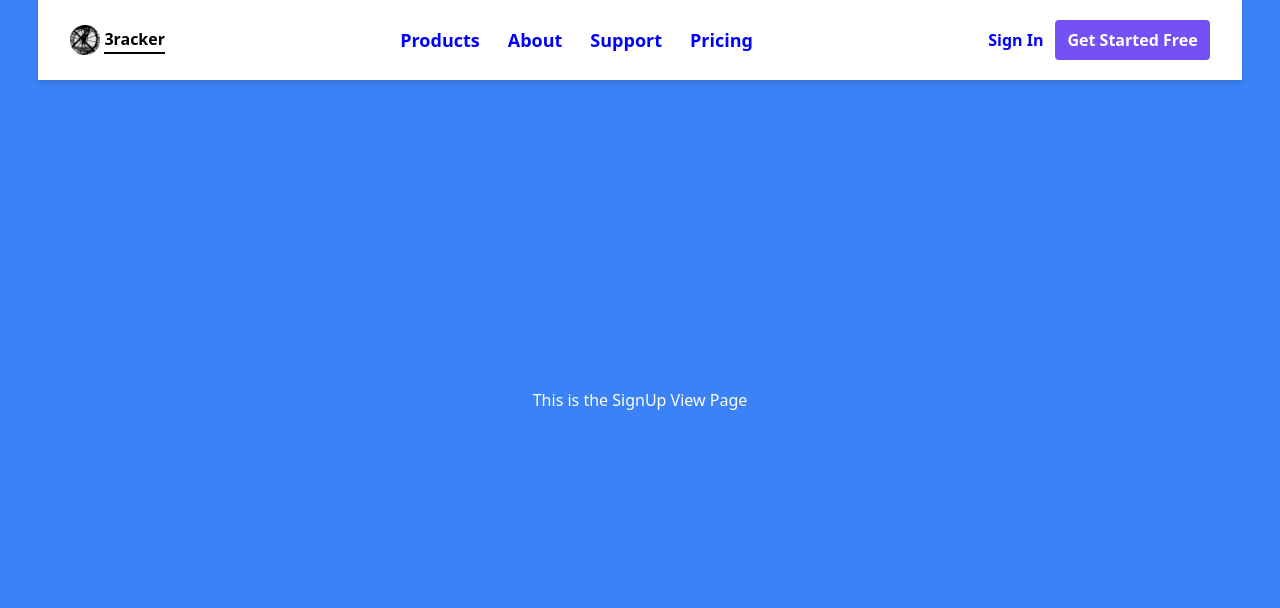
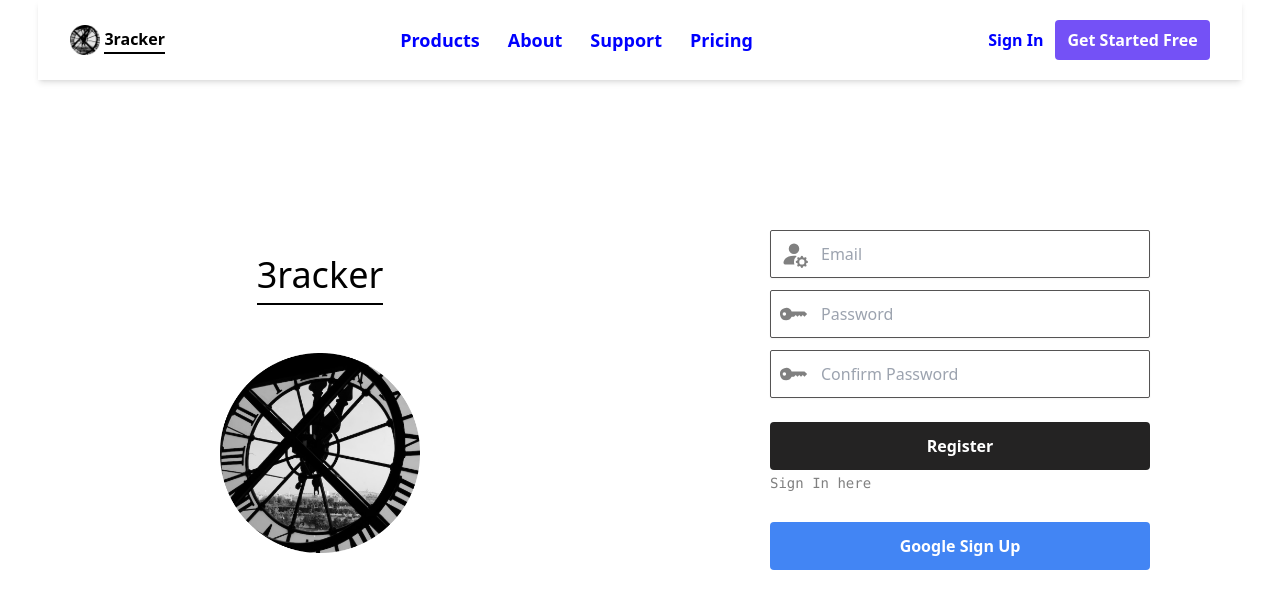
Before and after one commit to Oluwatoby8965/3racker-landing-page-, a React (Vite) app: page /auth/signup in a window 1280 px wide. Shown: the top 608 px of the page. Built offline with nearby package versions, Linux system fonts and the light colour scheme.

Commit message:
Added SignIn and Login page, enabled routing

```diff
--- a/src/components/home/asidenavigation/asideNavigation.tsx
+++ b/src/components/home/asidenavigation/asideNavigation.tsx
@@ -38,7 +38,7 @@ function AsideNavigation() {
         </div>
 
         <div className="mt-5 flex flex-col gap-y-3 items-start px-4">
-          <p className="font-bold text-linkPry">Sign In</p>
+          <NavLink className="font-bold text-linkPry" to="/auth">Sign In</NavLink>
           <NavLink
             to={"/auth/signup"}
             className="w-full text-center outline-0 bg-[#7451F6] px-3 py-2 text-[white] font-bold rounded"
--- a/src/components/svg/index.ts
+++ b/src/components/svg/index.ts
@@ -1,3 +1,4 @@
 export { KeySVG } from "./KeySVG";
 export { EmailSVG } from "./EmailSVG";
 export { GoogleSVG } from "./GoogleSVG";
+export { TelephoneFIllSVG } from "./telephoneFillSVG";
--- /dev/null
+++ b/src/components/svg/telephoneFillSVG.tsx
@@ -0,0 +1,17 @@
+// jshint esversion:6
+
+interface TelephoneFIllSVGProps {
+    size: number
+}
+
+function TelephoneFIllSVG({ size }: TelephoneFIllSVGProps) {
+    return (
+        <>
+            <svg xmlns="http://www.w3.org/2000/svg" width={size} height={size} fill="currentColor" className="bi bi-telephone-plus-fill" viewBox="0 0 16 16">
+                <path fillRule="evenodd" d="M1.885.511a1.745 1.745 0 0 1 2.61.163L6.29 2.98c.329.423.445.974.315 1.494l-.547 2.19a.678.678 0 0 0 .178.643l2.457 2.457a.678.678 0 0 0 .644.178l2.189-.547a1.745 1.745 0 0 1 1.494.315l2.306 1.794c.829.645.905 1.87.163 2.611l-1.034 1.034c-.74.74-1.846 1.065-2.877.702a18.634 18.634 0 0 1-7.01-4.42 18.634 18.634 0 0 1-4.42-7.009c-.362-1.03-.037-2.137.703-2.877L1.885.511zM12.5 1a.5.5 0 0 1 .5.5V3h1.5a.5.5 0 0 1 0 1H13v1.5a.5.5 0 0 1-1 0V4h-1.5a.5.5 0 0 1 0-1H12V1.5a.5.5 0 0 1 .5-.5z" />
+            </svg>
+        </>
+    )
+}
+
+export { TelephoneFIllSVG }
--- a/src/index.css
+++ b/src/index.css
@@ -1,7 +1,3 @@
 @tailwind base;
 @tailwind components;
 @tailwind utilities;
-
-/* body {
-    background: url("../src/assets/Office_people_large.png");
-} */
--- a/src/layouts/home/HomeLayout.tsx
+++ b/src/layouts/home/HomeLayout.tsx
@@ -49,9 +49,9 @@ function HomeLayout() {
 
                 {/* Auth - SignUp | SignIn */}
                 <div className="hidden md:flex gap-x-3 items-center">
-                    <p className="font-bold text-linkPry">Sign In</p>
+                    <NavLink className="font-bold text-linkPry" to="/auth">Sign In</NavLink>
                     <NavLink
-                        to={"auth/signup"}
+                        to={"signup"}
                         className="outline-0 bg-[#7451F6] px-3 py-2 text-[white] font-bold rounded"
                     >
                         Get Started Free
--- a/src/pages/auth/subroutes/loginPage.tsx
+++ b/src/pages/auth/subroutes/loginPage.tsx
@@ -1,14 +1,21 @@
 // jshint esversion:6
-
+import newClock from "../../../assets/New-clock.png"
 import { LoginView } from "../../../views/auth";
 
 function LoginPage() {
     return (
         <>
-        <div className="h-screen w-full pt-[5rem] grid grid-cols-1 md:grid-cols-2">
-            <LoginView />
-            {/* <p>Testing Something</p> */}
-        </div>
+            <div className="h-screen w-full  grid grid-cols-1 md:grid-cols-2 items-center">
+                <div className="hidden md:flex flex-col">
+                    <div className="flex flex-col items-center gap-y-[3rem]">
+                        <h1 className="text-4xl text-center w-max py-2 border-b-2 border-black">3racker</h1>
+                        <div className="w-[200px] h-[200px]">
+                            <img className="w-full h-full" src={newClock} alt="image of a clock" />
+                        </div>
+                    </div>
+                </div>
+                <LoginView />
+            </div>
         </>
     )
 }
--- a/src/pages/auth/subroutes/signupPage.tsx
+++ b/src/pages/auth/subroutes/signupPage.tsx
@@ -1,10 +1,21 @@
 // jshint esversion:6
+import newClock from "../../../assets/New-clock.png"
 import { SignUpView } from "../../../views/auth";
 
 function SignUpPage() {
     return (
         <>
-            <SignUpView />
+            <div className="h-screen w-full grid grid-cols-1 md:grid-cols-2 items-center">
+                <div className="hidden md:flex flex-col">
+                    <div className="flex flex-col items-center gap-y-[3rem]">
+                        <h1 className="text-4xl text-center w-max py-2 border-b-2 border-black">3racker</h1>
+                        <div className="w-[200px] h-[200px]">
+                            <img className="w-full h-full" src={newClock} alt="image of a clock" />
+                        </div>
+                    </div>
+                </div>
+                <SignUpView />
+            </div>
         </>
     );
 }
--- a/src/views/auth/loginView.tsx
+++ b/src/views/auth/loginView.tsx
@@ -1,6 +1,8 @@
 // jshint esversion:6
 import { useRef } from "react";
 import { KeySVG, EmailSVG } from "../../components/svg";
+import { NavLink } from "react-router-dom";
+
 
 function LoginView() {
 
@@ -16,7 +18,7 @@ function LoginView() {
     return (
         <>
             <div className="h-max w-full max-w-[380px] mx-auto bg-white">
-                <h1 className="text-3xl text-center my-7">3racker</h1>
+                <h1 className="md:hidden text-3xl text-center my-7">3racker</h1>
                 <form onSubmit={handleFormSubmit}>
                     <div className="flex flex-col gap-y-3">
                         <div className="relative w-full max-w-[400px] h-[48px]">
@@ -28,9 +30,9 @@ function LoginView() {
                             <input className="w-full h-full rounded-sm outline-none pl-[50px] border-[1px] border-[#555353] shadow-sm focus:border-pry focus:border-2" type="password" placeholder="Password" ref={passwordInputRef} required />
                         </div>
                     </div>
-                    <div className="mt-4">
+                    <div className="mt-6">
                         <button className="w-full max-w-[400px] capitalize font-bold text-center px-2 py-3 bg-[#242323] text-white rounded">Sign In</button>
-                        <p className="mt-1 text-sm font-mono text-[grey]">Do not have an account?</p>
+                        <NavLink className="mt-1 text-sm font-mono text-[grey]" to="signup">Do not have an account?</NavLink>
                     </div>
                     <div className="mt-7">
                         <button className="w-full max-w-[400px] capitalize font-bold text-center px-2 py-3 bg-[#4285F4] text-white rounded">Google Sign In</button>
--- a/src/views/auth/signupView.tsx
+++ b/src/views/auth/signupView.tsx
@@ -1,12 +1,53 @@
+
 // jshint esversion:6
+import { useRef } from "react";
+import { KeySVG, EmailSVG } from "../../components/svg";
+import { NavLink } from "react-router-dom";
 
 function SignUpView() {
+
+    const emailInputRef = useRef<HTMLInputElement>(null);
+    const passwordInputRef = useRef<HTMLInputElement>(null);
+
+    function handleFormSubmit(e: any) {
+        e.preventDefault();
+        const userEmail = emailInputRef.current?.value;
+        const userPassword = passwordInputRef.current?.value;
+        prompt("Functionality in progress");
+    }
+
     return (
         <>
-            <p className="h-screen bg-blue-500 flex justify-center items-center text-white">This is the SignUp View Page</p>
+            <div className="h-max w-full max-w-[380px] mx-auto bg-white">
+                <h1 className="md:hidden text-3xl text-center my-7">3racker</h1>
+                <form onSubmit={handleFormSubmit}>
+                    <div className="flex flex-col gap-y-3">
+                        <div className="relative w-full max-w-[400px] h-[48px]">
+                            <div className=" absolute left-[5px] h-full max-w-content flex items-center px-[5px] text-gray-600"><span className="text-[grey]"><EmailSVG size={28} /></span></div>
+                            <input className="w-full h-full rounded-sm outline-none pl-[50px] text-black border-[1px] border-[#555353] shadow-sm focus:border-pry focus:border-2" type="text" placeholder="Email" ref={emailInputRef} required />
+                        </div>
+                        <div className="relative w-full max-w-[400px] h-[48px]">
+                            <div className=" absolute left-[5px] h-full max-w-content flex items-center px-[5px] text-gray-600"><span className="text-[grey]"><KeySVG size={28} /></span></div>
+                            <input className="w-full h-full rounded-sm outline-none pl-[50px] border-[1px] border-[#555353] shadow-sm focus:border-pry focus:border-2" type="password" placeholder="Password" ref={passwordInputRef} required />
+                        </div>
+                        <div className="relative w-full max-w-[400px] h-[48px]">
+                            <div className=" absolute left-[5px] h-full max-w-content flex items-center px-[5px] text-gray-600"><span className="text-[grey]"><KeySVG size={28} /></span></div>
+                            <input className="w-full h-full rounded-sm outline-none pl-[50px] border-[1px] border-[#555353] shadow-sm focus:border-pry focus:border-2" type="password" placeholder="Confirm Password" ref={passwordInputRef} required />
+                        </div>
+                    </div>
+                    <div className="mt-6">
+                        <button className="w-full max-w-[400px] capitalize font-bold text-center px-2 py-3 bg-[#242323] text-white rounded">Register</button>
+                        <NavLink className="mt-1 text-sm font-mono text-[grey]" to="/auth">
+                            Sign In here
+                        </NavLink>
+                    </div>
+                    <div className="mt-7">
+                        <button className="w-full max-w-[400px] capitalize font-bold text-center px-2 py-3 bg-[#4285F4] text-white rounded">Google Sign Up</button>
+                    </div>
+                </form>
+            </div>
         </>
-
-    )
+    );
 }
 
 export { SignUpView };
```
Also changed, not shown: src/views/home/homeView.tsx (+50 -0 lines), 1 other file (tests, documents, lock files or other folders).
